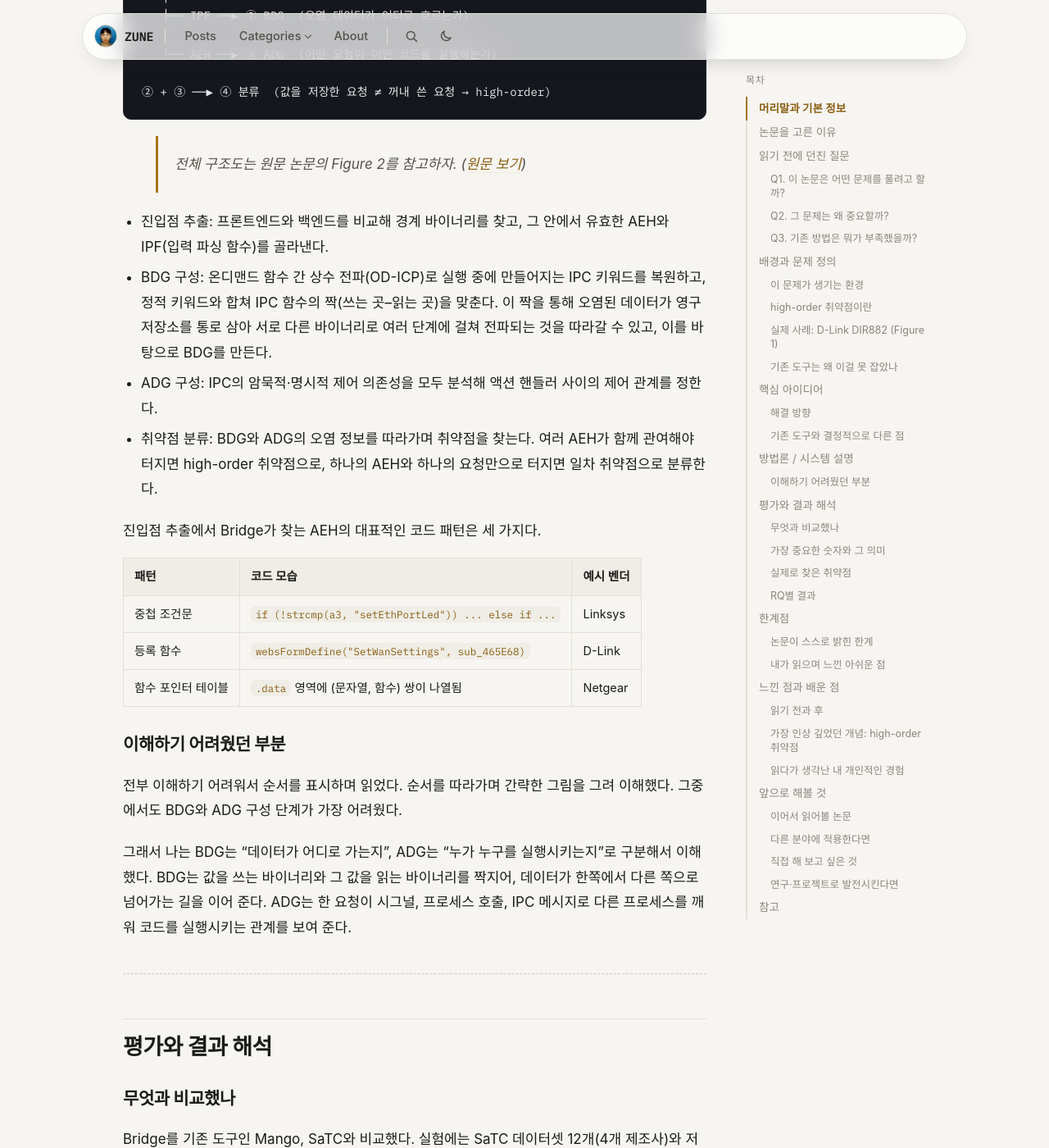
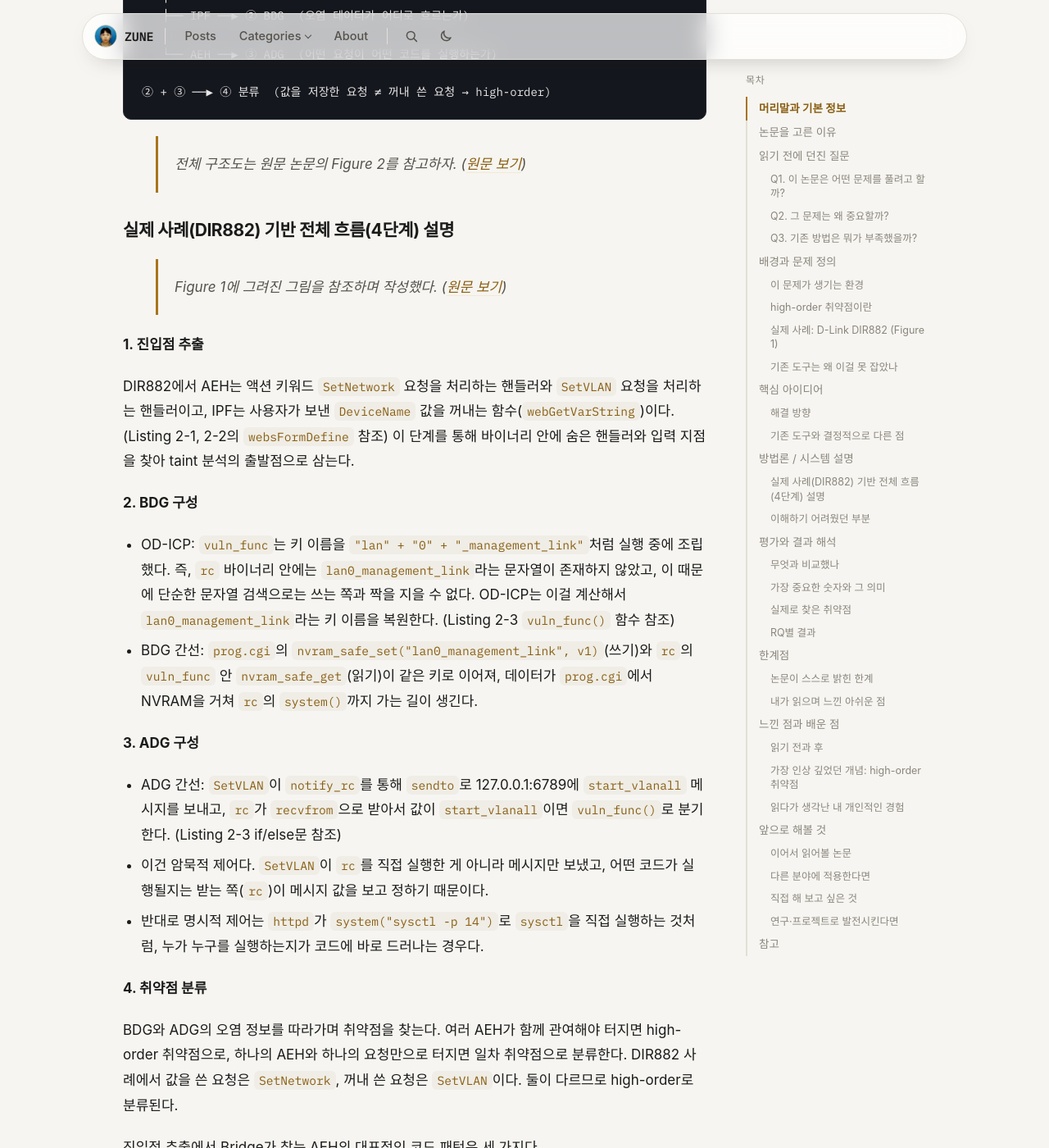
Before and after one commit to junseopark0216/junseopark0216.github.io, a Jekyll site: the page built from _posts/2026-11-08-bridge-high-order-taint.md, in a window 1280 px wide and 1400 px high, scrolled down 5166 px. Shown: the whole window at 82% size. Built offline with Jekyll 4.4.1, drawn with Linux system fonts in a browser that asks for light colours; some web fonts are replaced.

Commit message:
Create new post on ADG methodology and system
Added a new post detailing the methodology and system description for ADG implementation.

```diff
--- a/_posts/2026-11-06-bridge-high-order-taint.md
+++ b/_posts/2026-11-08-bridge-high-order-taint.md
@@ -125,10 +125,30 @@
 
 > 전체 구조도는 원문 논문의 Figure 2를 참고하자. ([원문 보기](https://doi.org/10.1109/SP63933.2026.00001))
 
-- 진입점 추출: 프론트엔드와 백엔드를 비교해 경계 바이너리를 찾고, 그 안에서 유효한 AEH와 IPF(입력 파싱 함수)를 골라낸다.
-- BDG 구성: 온디맨드 함수 간 상수 전파(OD-ICP)로 실행 중에 만들어지는 IPC 키워드를 복원하고, 정적 키워드와 합쳐 IPC 함수의 짝(쓰는 곳–읽는 곳)을 맞춘다. 이 짝을 통해 오염된 데이터가 영구 저장소를 통로 삼아 서로 다른 바이너리로 여러 단계에 걸쳐 전파되는 것을 따라갈 수 있고, 이를 바탕으로 BDG를 만든다.
-- ADG 구성: IPC의 암묵적·명시적 제어 의존성을 모두 분석해 액션 핸들러 사이의 제어 관계를 정한다.
-- 취약점 분류: BDG와 ADG의 오염 정보를 따라가며 취약점을 찾는다. 여러 AEH가 함께 관여해야 터지면 high-order 취약점으로, 하나의 AEH와 하나의 요청만으로 터지면 일차 취약점으로 분류한다.
+### 실제 사례(DIR882) 기반 전체 흐름(4단계) 설명
+
+> Figure 1에 그려진 그림을 참조하며 작성했다. ([원문 보기](https://doi.org/10.1109/SP63933.2026.00001))
+
+**1. 진입점 추출**
+
+DIR882에서 AEH는 액션 키워드 `SetNetwork` 요청을 처리하는 핸들러와 `SetVLAN` 요청을 처리하는 핸들러이고, IPF는 사용자가 보낸 `DeviceName` 값을 꺼내는 함수(`webGetVarString`)이다. (Listing 2-1, 2-2의 `websFormDefine` 참조)
+이 단계를 통해 바이너리 안에 숨은 핸들러와 입력 지점을 찾아 taint 분석의 출발점으로 삼는다.
+
+**2. BDG 구성**
+
+- OD-ICP: `vuln_func`는 키 이름을 `"lan" + "0" + "_management_link"`처럼 실행 중에 조립했다. 즉, `rc` 바이너리 안에는 `lan0_management_link`라는 문자열이 존재하지 않았고, 이 때문에 단순한 문자열 검색으로는 쓰는 쪽과 짝을 지을 수 없다. OD-ICP는 이걸 계산해서 `lan0_management_link`라는 키 이름을 복원한다. (Listing 2-3 `vuln_func()` 함수 참조)
+- BDG 간선: `prog.cgi`의 `nvram_safe_set("lan0_management_link", v1)`(쓰기)와 `rc`의 `vuln_func` 안 `nvram_safe_get`(읽기)이 같은 키로 이어져, 데이터가 `prog.cgi`에서 NVRAM을 거쳐 `rc`의 `system()`까지 가는 길이 생긴다.
+
+**3. ADG 구성**
+
+- ADG 간선: `SetVLAN`이 `notify_rc`를 통해 `sendto`로 127.0.0.1:6789에 `start_vlanall` 메시지를 보내고, `rc`가 `recvfrom`으로 받아서 값이 `start_vlanall`이면 `vuln_func()`로 분기한다. (Listing 2-3 if/else문 참조)
+- 이건 암묵적 제어다. `SetVLAN`이 `rc`를 직접 실행한 게 아니라 메시지만 보냈고, 어떤 코드가 실행될지는 받는 쪽(`rc`)이 메시지 값을 보고 정하기 때문이다.
+- 반대로 명시적 제어는 `httpd`가 `system("sysctl -p 14")`로 `sysctl`을 직접 실행하는 것처럼, 누가 누구를 실행하는지가 코드에 바로 드러나는 경우다.
+
+**4. 취약점 분류**
+
+BDG와 ADG의 오염 정보를 따라가며 취약점을 찾는다. 여러 AEH가 함께 관여해야 터지면 high-order 취약점으로, 하나의 AEH와 하나의 요청만으로 터지면 일차 취약점으로 분류한다.
+DIR882 사례에서 값을 쓴 요청은 `SetNetwork`, 꺼내 쓴 요청은 `SetVLAN`이다. 둘이 다르므로 high-order로 분류된다.
 
 진입점 추출에서 Bridge가 찾는 AEH의 대표적인 코드 패턴은 세 가지다.
 
```
